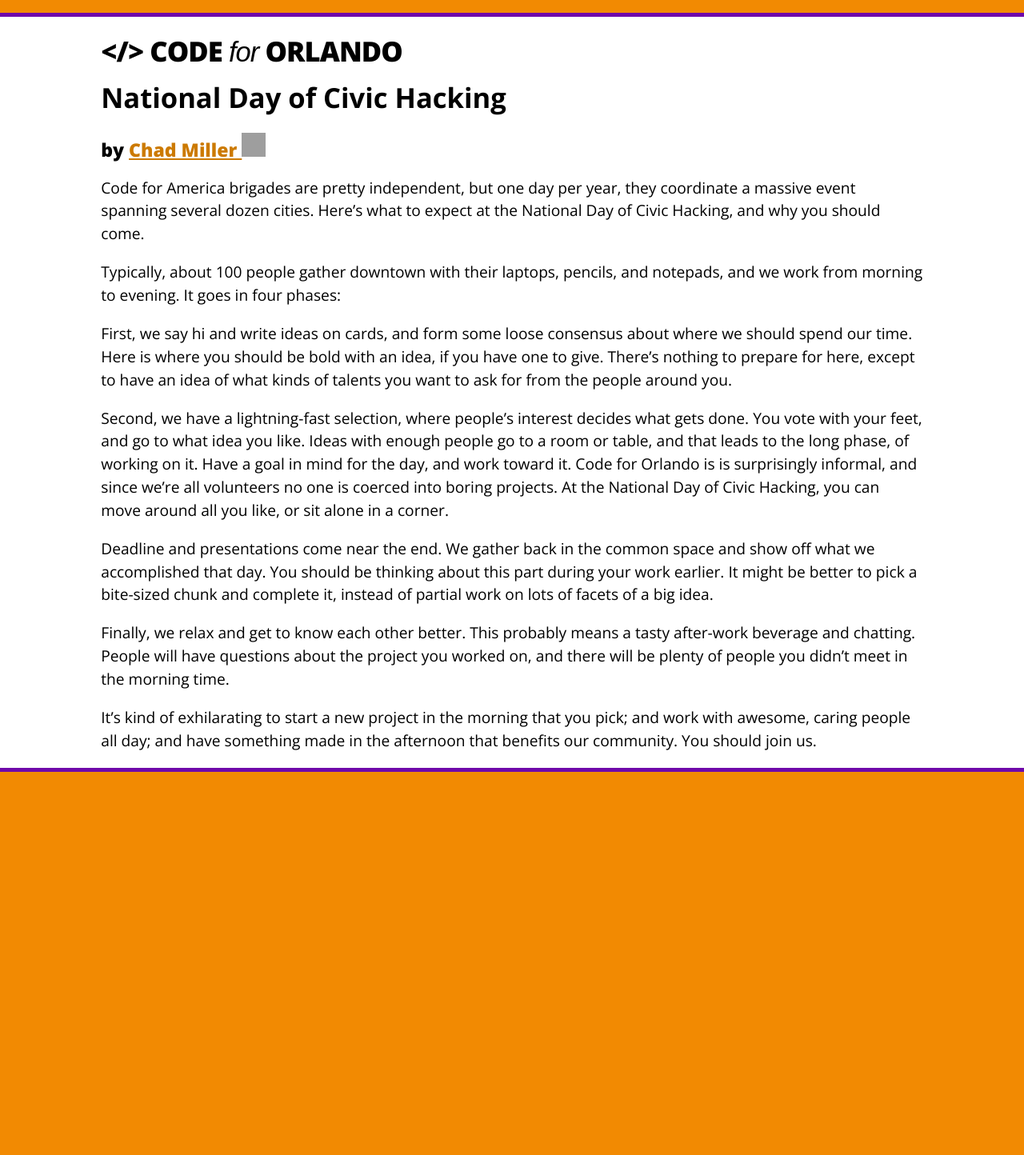
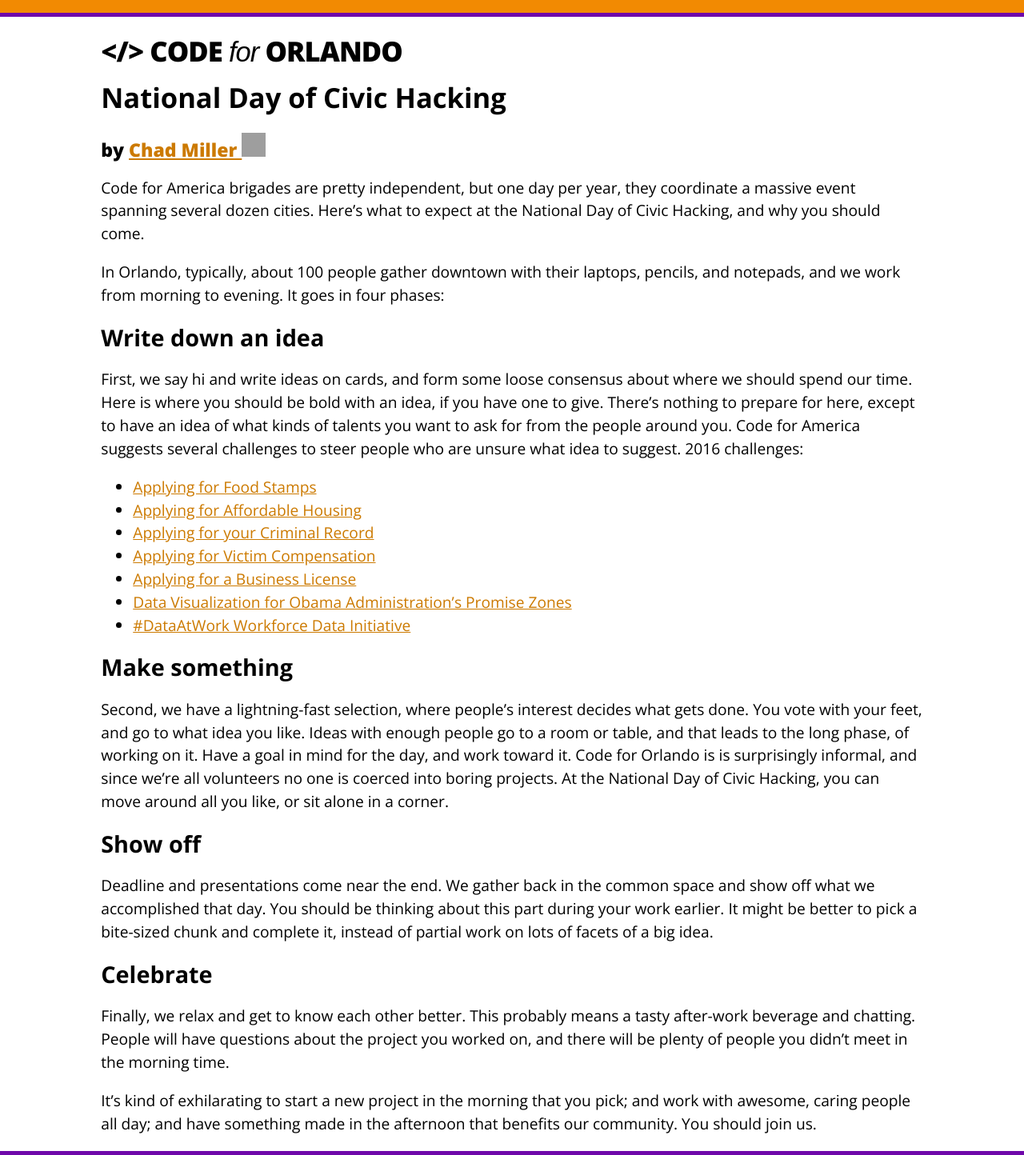
Before and after one commit to cforlando/cforlando.github.io, a Jekyll site: the page built from _posts/2016-05-07-national-day-of-ciivc-hacking.md, in a window 1280 px wide. Shown: the whole page at 80% size. Built offline with Jekyll 4.4.1, drawn with Linux system fonts in a browser that asks for light colours; some web fonts are replaced; before the commit the page ends 965 px from its top, so only the background shows below that; grey boxes are pictures that could not be loaded.

Commit message:
Add ndoch CfA challenges

```diff
--- a/_posts/2016-05-07-national-day-of-ciivc-hacking.md
+++ b/_posts/2016-05-07-national-day-of-ciivc-hacking.md
@@ -8,21 +8,41 @@ author: chadmiller
 Code for America brigades are pretty independent, but one day per year, they coordinate a massive event spanning several dozen
 cities. Here's what to expect at the National Day of Civic Hacking, and why you should come.
 
-Typically, about 100 people gather downtown with their laptops, pencils, and notepads, and we work from morning to evening.
-It goes in four phases:
+In Orlando, typically, about 100 people gather downtown with their laptops, pencils, and notepads, and we work from morning to evening. It goes in four phases:
+
+Write down an idea
+------------------
 
 First, we say hi and write ideas on cards, and form some loose consensus about where we should spend our time. Here is where
 you should be bold with an idea, if you have one to give. There's nothing to prepare for here, except to have an idea of
-what kinds of talents you want to ask for from the people around you.
+what kinds of talents you want to ask for from the people around you. Code for America suggests several challenges to
+steer people who are unsure what idea to suggest. 2016 challenges:
+
+- [Applying for Food Stamps](https://www.codeforamerica.org/events/national-day-2016/challenge-applying-for-food-stamps)
+- [Applying for Affordable Housing](https://www.codeforamerica.org/events/national-day-2016/challenge-applying-for-subsidized-housing)
+- [Applying for your Criminal Record](https://www.codeforamerica.org/events/national-day-2016/challenge-applying-for-your-criminal-record)
+- [Applying for Victim Compensation](https://www.codeforamerica.org/events/national-day-2016/challenge-applying-for-victim-compensation)
+- [Applying for a Business License](https://www.codeforamerica.org/events/national-day-2016/challenge-applying-for-a-business-license)
+- [Data Visualization for Obama Administration's Promise Zones](https://www.codeforamerica.org/events/national-day-2016/challenge-promise-zone-data)
+- [#DataAtWork Workforce Data Initiative](https://www.codeforamerica.org/events/national-day-2016/challenge-dataatwork-workforce-data-initiative)
+
+Make something
+--------------
 
 Second, we have a lightning-fast selection, where people's interest decides what gets done. You vote with your feet, and go to what
 idea you like. Ideas with enough people go to a room or table, and that leads to the long phase, of working on it. Have a goal
 in mind for the day, and work toward it. Code for Orlando is is surprisingly informal, and since we're all volunteers no one is coerced into boring projects. At
 the National Day of Civic Hacking, you can move around all you like, or sit alone in a corner.
 
+Show off
+--------
+
 Deadline and presentations come near the end. We gather back in the common space and show off what we accomplished that day.
 You should be thinking about this part during your work earlier. It might be better to pick a bite-sized chunk and complete
 it, instead of partial work on lots of facets of a big idea.
+
+Celebrate
+---------
 
 Finally, we relax and get to know each other better. This probably means a tasty after-work beverage and chatting. People
 will have questions about the project you worked on, and there will be plenty of people you didn't meet in the morning time.
```
